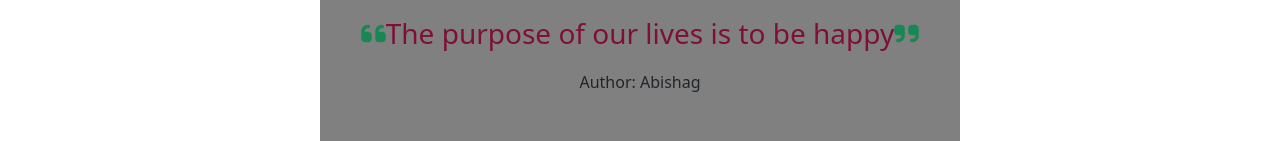
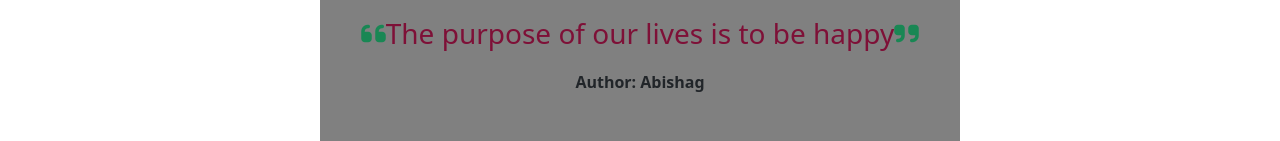
Before and after one commit to Abishag-Maitha/Quotes, an Angular app: page / in a window 1280 px wide. Shown: the part 312-453 px from the top of the page. Built offline with nearby package versions, Linux system fonts and the light colour scheme.

Commit message:
Make author information bold

```diff
--- a/src/app/app.component.html
+++ b/src/app/app.component.html
@@ -11,7 +11,7 @@
     <hr>
     <div class="body w-100 text-center my-3 p-3">
         <p class="quote fs-3"><i class="fa-solid fa-quote-left fs-3 text-success"></i>{{qoute.body}}<i class="fa-solid fa-quote-right fs-3 text-success"></i></p>
-        <p>Author: <span>{{qoute.author}}</span></p>
+        <p class="fw-bold">Author: <span>{{qoute.author}}</span></p>
     </div>
 
     <div class="buttons my-3">
```
